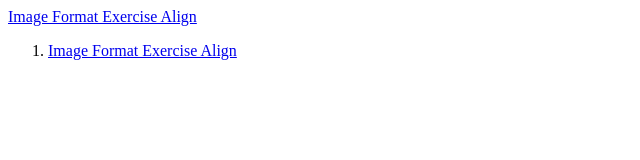
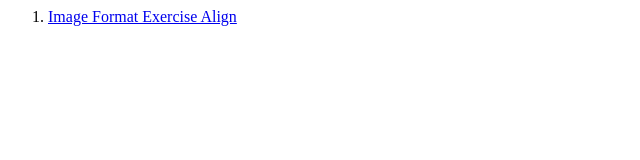
Before and after one commit to adrianb5/adrianb5.github.io, a plain HTML site: page session03/index.html in a window 1280 px wide. Shown: the whole page, without its empty margins (0-640 px from the left). Drawn offline with Linux system fonts and the light colour scheme.

Commit message:
Update index.html

```diff
--- a/session03/index.html
+++ b/session03/index.html
@@ -5,10 +5,6 @@
 
 </head>
 <body>
-
-<a href="image_format_exercise_align.html" >
-   Image Format Exercise Align
-</a>
 
 <ol>
 
```
